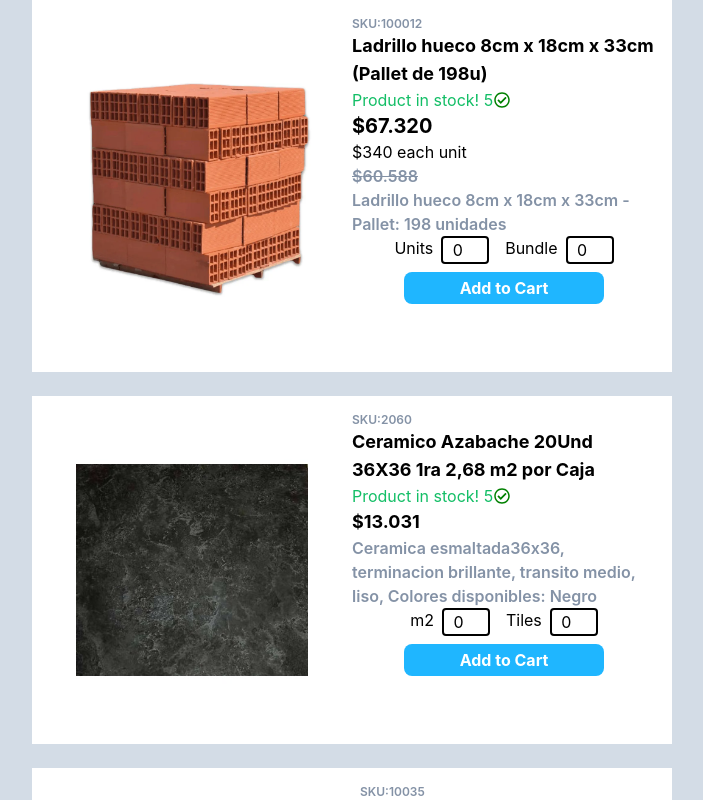
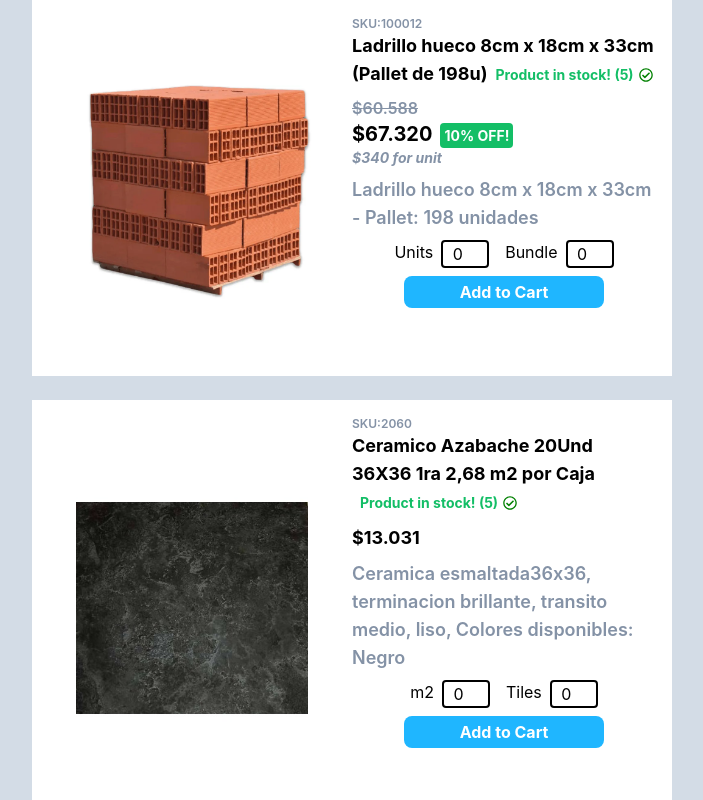
Before and after one commit to AugustoTobia/ProductSelector, a React (Create React App) app: page / in a window 1280 px wide. Shown: the top 800 px of the page, without its empty margins (288-991 px from the left). Built offline with nearby package versions, Linux system fonts and the light colour scheme.

Commit message:
refactor some code into their own components. Modified styles

```diff
--- /dev/null
+++ b/src/components/DiscountTag.tsx
@@ -0,0 +1,14 @@
+
+const DiscountTag = ({ initialPrice, descountedPrice }: { initialPrice: number, descountedPrice: number }) => {
+
+	const percentage = (descountedPrice * 100) / initialPrice;
+	const discount = 100 - Math.ceil(percentage)
+
+	return (
+		<span className=" text-white bg-green rounded p-1 m-2 font-bold text-sm">
+			{discount + '% OFF!'}
+		</span>
+	)
+}
+
+export default DiscountTag
--- /dev/null
+++ b/src/components/ProductInStock.tsx
@@ -0,0 +1,20 @@
+import { FaRegCheckCircle } from "react-icons/fa";
+import { MdOutlineCancel } from "react-icons/md";
+
+const ProductInStock = ({ stock }: { stock: number }) => {
+	return (<>
+		{stock > 0
+			? <span className="inline-flex ml-2 text-sm items-center text-green gap-x-px">
+				{`Product in stock! (${stock})`}
+				<FaRegCheckCircle color="green" className="ml-1" />
+			</span>
+			: <span className="inline-flex ml-2 text-sm items-center text-red gap-x-px">
+				Product not available
+				<MdOutlineCancel color="red" />
+			</span>
+		}
+	</>
+	)
+}
+
+export default ProductInStock;
--- a/src/components/ProductSelector.tsx
+++ b/src/components/ProductSelector.tsx
@@ -4,8 +4,9 @@ import { ProductWithImage } from "../types/types";
 import { dottedNumber } from "../common/utils";
 
 import QuantitySelector from "./QuantitySelector";
-import { FaRegCheckCircle } from "react-icons/fa";
-import { MdOutlineCancel } from "react-icons/md";
+
+import DiscountTag from "./DiscountTag";
+import ProductInStock from "./ProductInStock";
 
 const ProductSelector: FC<ProductWithImage> = (product) => {
 	const {
@@ -27,49 +28,46 @@ const ProductSelector: FC<ProductWithImage> = (product) => {
 				className={`w-1/2 object-contain max-h-[300px] ${!stock && 'grayscale'}`}
 			/>
 
-			<div className="flex flex-col m-2 w-full items-center lg:items-start lg:w-1/2">
+			<div className="flex flex-col m-2 w-full items-center lg:items-start lg:w-1/2 gap-y-2">
+				<div className="flex flex-col items-center lg:items-start">
 					<span className="text-xs text-gray font-semibold">
 						SKU:{id}
 					</span>
-				<h1 className=" lg:text-lg text-start font-bold ">
+					<h1 className="text-center font-bold lg:text-lg lg:text-start  ">
 						{title}
+						<ProductInStock stock={stock} />
 					</h1>
+				</div>
 
-				{stock > 0
-					? <span className="flex items-center text-green gap-x-px">
-						Product in stock! {stock}
-						<FaRegCheckCircle color="green" />
-					</span>
-					: <span className="flex items-center text-red gap-x-px">
-						Product not available
-						<MdOutlineCancel color="red" />
-					</span>
-				}
-
+				<div >
 					{listingPrice ?
 						<div className="flex flex-col items-center lg:items-start">
+							<div>
+								<span className="line-through text-gray font-semibold">
+									${dottedNumber(price)}
+								</span>
+							</div>
 							<div className="font-bold text-xl">
 								${dottedNumber(listingPrice)}
+								<DiscountTag initialPrice={listingPrice} descountedPrice={price} />
 							</div>
 
 							{unitValue && salesUnit === 'group' &&
-							<span>
-								${dottedNumber(listingPrice / unitValue)} each unit
+								<span className="italic text-sm font-bold text-gray">
+									${dottedNumber(listingPrice / unitValue)} for unit
 								</span>
 							}
-
-						<div className="line-through text-gray font-semibold">
-							${dottedNumber(price)}
-						</div>
 						</div>
 						: <div className="font-bold text-lg">
 							${dottedNumber(price)}
 						</div>
 					}
+				</div>
 
-				<p className="text-start text-gray font-semibold">
+				<p className="text-start text-lg text-gray font-semibold">
 					{description}
 				</p>
+
 				{Boolean(stock) &&
 					<QuantitySelector
 						salesUnit={salesUnit}
@@ -77,6 +75,7 @@ const ProductSelector: FC<ProductWithImage> = (product) => {
 						product={product}
 					/>
 				}
+
 			</div>
 		</div >
 
```
Lines whose indentation alone changed are shown as unchanged.
